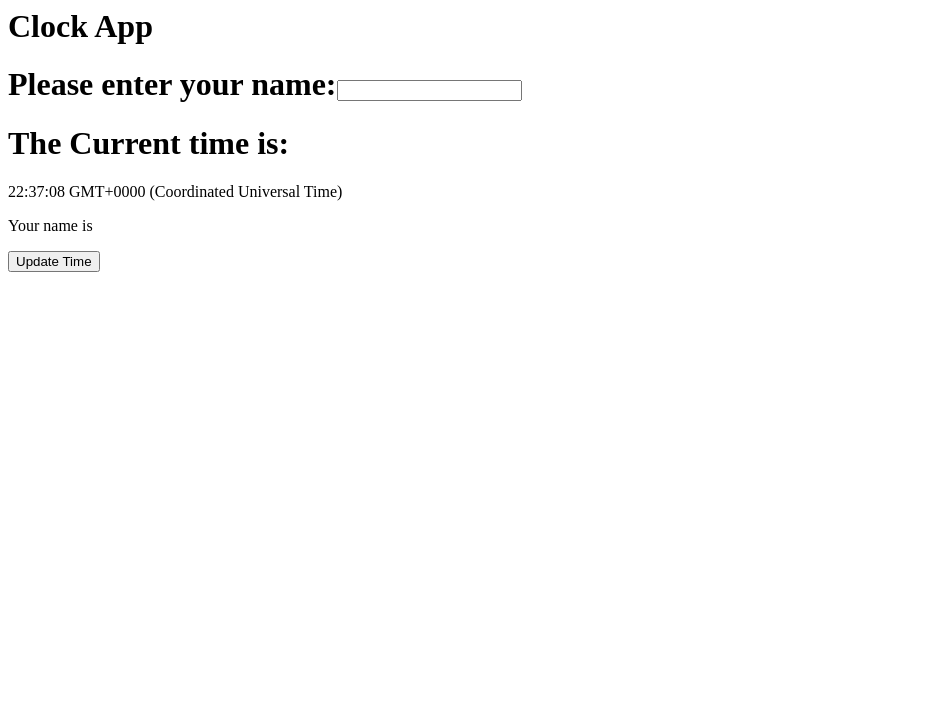
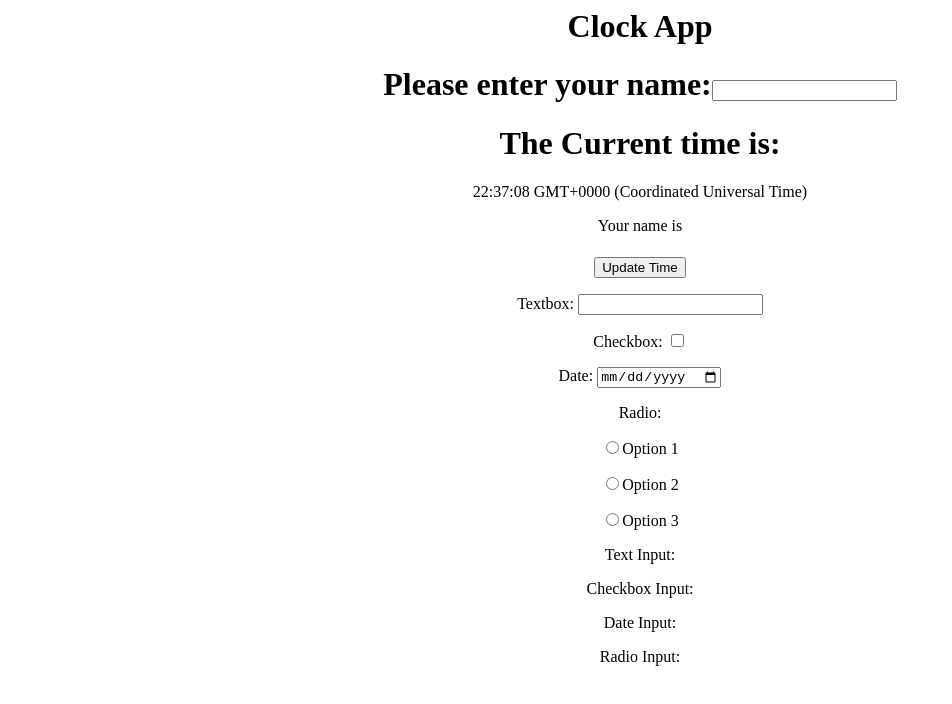
Before and after one commit to Vishwas123/ClockApp, a plain HTML site: page index.html in a window 1280 px wide. Shown: the whole page, without its empty margins (0-952 px from the left). Drawn offline with nearby package versions, Linux system fonts and the light colour scheme.

Commit message:
Added CSS file along some elements in index file

```diff
--- a/index.html
+++ b/index.html
@@ -1,8 +1,10 @@
 <html ng-app="clockApp">
+
     <head>
         <title>Clock App</title>
         <script src="https://ajax.googleapis.com/ajax/libs/angularjs/1.5.7/angular.min.js"></script>
         <script src="app.js"></script>
+        <link rel="stylesheet" type="text/css" href="styles.css">
     </head>
 
     <body>
@@ -14,10 +16,29 @@
             </h1>
             <h1>The Current time is: </h1><p>{{timeString}}</p>
 
-        <p>Your name is {{userName}}</p>
+        <p>Your name is <h1>{{userName}}</h1></p>
             <button ng-click="UpdateTime()">Update Time</button>
+
+        <p>Textbox: <input type="text" ng-model="textString"></input></p>
+        <p>Checkbox: <input type="checkbox" ng-model="booleanValue"></input></p>
+        <p>Date: <input type="date" ng-model="dateValue"</p>
+        <p>Radio:
+
+        <p><input type="radio" ng-model="radioValue" value="opt1">Option 1</p>
+        <p><input type="radio" ng-model="radioValue" value="opt2">Option 2</p>
+        <p><input type="radio" ng-model="radioValue" value="opt3">Option 3</p>
+
+
+        </p>
+
+
+        <div>
+            <p>Text Input:{{textString}}</p>
+            <p>Checkbox Input: {{booleanValue}}</p>
+            <p>Date Input: {{dateValue}}</p>
+            <p>Radio Input: {{radioValue}}</p>
         </div>
-
+        </div>
     </body>
 
 </html>
--- /dev/null
+++ b/styles.css
@@ -0,0 +1,4 @@
+body{
+
+text-align:center;
+}
```
